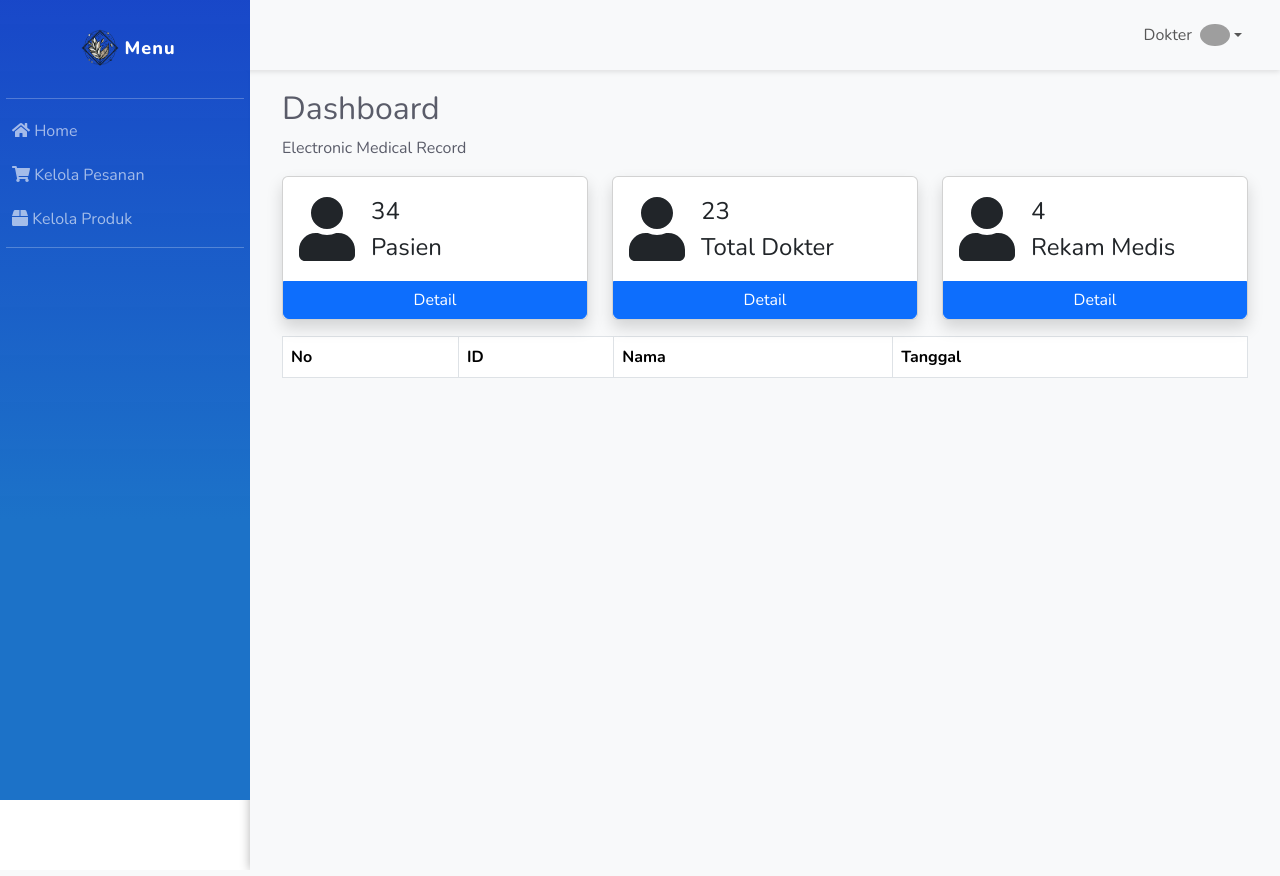
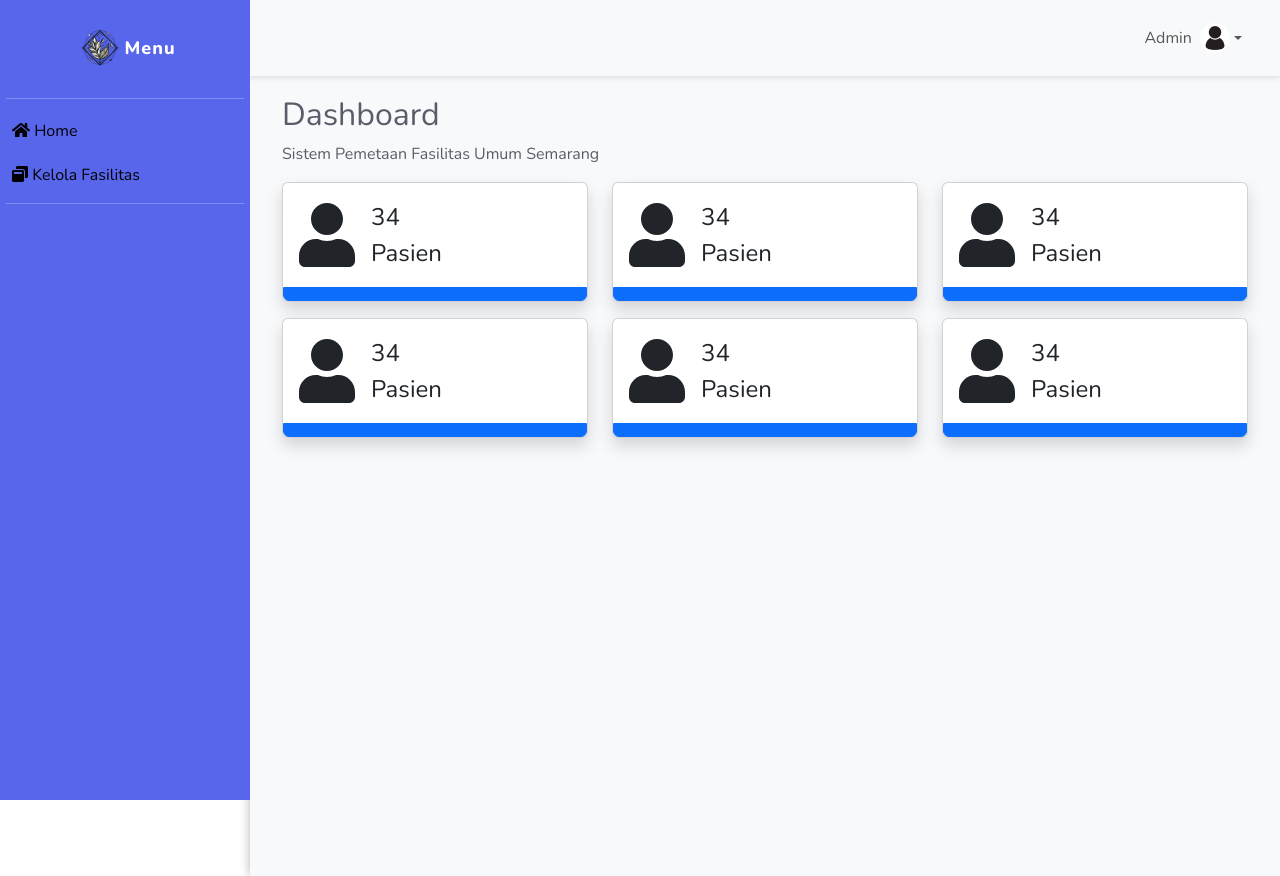
Before and after one commit to zeys0/Pemetaan-Sistem-Fasilitas-Publik-Semarang, a Flask app: page /dash in a window 1280 px wide. Run offline with Flask 3, Linux system fonts and the light colour scheme; lists and menus that the app fills with data are empty; parts of the project's set-up code (start-up, migrations or seed data) failed here and were passed over; some libraries are stand-ins or nearby versions; grey boxes are pictures that could not be loaded.

Commit message:
Menyesuaikan DASHBOARD

```diff
--- a/static/css/dashboard.css
+++ b/static/css/dashboard.css
@@ -10,7 +10,7 @@
     width: 250px;
     position: fixed;
     background:rgb(8 51 68);
-    background: linear-gradient(180deg, rgba(14, 63, 198, 0.955) 0%, rgb(28, 114, 200) 65%);
+    background: linear-gradient(180deg, rgba(88, 102, 236) 0%, rgb(88, 102, 236) 65%);
     padding-top: 13px;
     color: white;
     transition: all 0.3s;
@@ -37,8 +37,7 @@
 
 .sidebar ul li a {
     font-size: 16px;
-    color: white;
-    opacity: 60%;
+    color: black;
     margin-top: 20px;
 }
 
--- a/templates/dashboard/HomeDash.html
+++ b/templates/dashboard/HomeDash.html
@@ -10,8 +10,7 @@ Home
         <div style="display: flex;">
             <div>
                 <h2>Dashboard</h2>
-                <p class="subtitle">Electronic Medical
-                    Record</p>
+                <p class="subtitle">Sistem Pemetaan Fasilitas Umum Semarang</p>
             </div>
             <div class="mt-1" style="margin-left: auto;">
 
@@ -30,7 +29,7 @@ Home
                             <span>Pasien</span>
                         </div>
                     </div>
-                    <a href="" class="btn btn-primary  w-100">Detail</a>
+                    <a class="btn btn-primary w-100" style="cursor: default;"></a>
                 </div>
             </div>
             <div class="col-md-4 col-sm-12 card-content">
@@ -38,11 +37,11 @@ Home
                     <div class="card-body d-flex align-items-center">
                         <i class="fas fa-user fa-4x"></i>
                         <div class="row">
-                            <span>23</span>
-                            <span>Total Dokter</span>
+                            <span>34</span>
+                            <span>Pasien</span>
                         </div>
                     </div>
-                    <a href="" class="btn btn-primary  w-100">Detail</a>
+                    <a class="btn btn-primary w-100" style="cursor: default;"></a>
                 </div>
             </div>
             <div class="col-md-4 col-sm-12 card-content">
@@ -50,57 +49,58 @@ Home
                     <div class="card-body d-flex align-items-center">
                         <i class="fas fa-user fa-4x"></i>
                         <div class="row">
-                            <span>4</span>
-                            <span>Rekam Medis</span>
+                            <span>34</span>
+                            <span>Pasien</span>
                         </div>
                     </div>
-                    <a href="" class="btn btn-primary not-btn  w-100">Detail</a>
+                    <a class="btn btn-primary w-100" style="cursor: default;"></a>
                 </div>
             </div>
+            <div class="col-md-4 col-sm-12 card-content">
+                <div class="card mb-3 shadow">
+                    <div class="card-body d-flex align-items-center">
+                        <i class="fas fa-user fa-4x"></i>
+                        <div class="row">
+                            <span>34</span>
+                            <span>Pasien</span>
+                        </div>
+                    </div>
+                    <a class="btn btn-primary w-100" style="cursor: default;"></a>
+                </div>
+            </div>
+            <div class="col-md-4 col-sm-12 card-content">
+                <div class="card mb-3 shadow">
+                    <div class="card-body d-flex align-items-center">
+                        <i class="fas fa-user fa-4x"></i>
+                        <div class="row">
+                            <span>34</span>
+                            <span>Pasien</span>
+                        </div>
+                    </div>
+                    <a class="btn btn-primary w-100" style="cursor: default;"></a>
+                </div>
+            </div>
+            <div class="col-md-4 col-sm-12 card-content">
+                <div class="card mb-3 shadow">
+                    <div class="card-body d-flex align-items-center">
+                        <i class="fas fa-user fa-4x"></i>
+                        <div class="row">
+                            <span>34</span>
+                            <span>Pasien</span>
+                        </div>
+                    </div>
+                    <a class="btn btn-primary w-100" style="cursor: default;"></a>
+                </div>
+            </div>
+
+
 
 
         </div>
 
         <!-- Table -->
 
-        <div class="table-responsive">
-            <table class="table table-bordered">
-                <thead>
-                    <tr>
-                        <th>No</th>
-                        <th>ID</th>
-                        <th>Nama</th>
-                        <th>Tanggal</th>
-                    </tr>
-                </thead>
 
-                <tbody>
-                    <!-- {% if pesanan|length > 0 %}
-                    {% for pesanan in pesanan %} -->
-
-                    <tr>
-                        <!-- <td>{{ (pagination.page - 1) * pagination.per_page + loop.index }}</td>
-                        <td>{{pesanan.customer}}</td>
-                        <td>{{pesanan.produk}}</td>
-                        <td>{{pesanan.created_at}}</td> -->
-
-                        <td>1</td>
-                        <td>Lorem</td>
-                        <td></td>
-                        <td>1</td>
-                    </tr>
-                    <!-- {% endfor %}
-
-                    {% else %}
-                    <tr>
-                        <td colspan="4">Tidak ada data pesanan</td>
-                    </tr>
-
-                    {% endif %} -->
-                </tbody>
-            </table>
-
-        </div>
     </div>
 </div>
 {% endblock %}
--- a/templates/dashboard/NavDash.html
+++ b/templates/dashboard/NavDash.html
@@ -8,8 +8,8 @@
             <li class="nav-item dropdown" style="transform: translateX(-10px); z-index: 1;">
                 <a class="nav-link dropdown-toggle d-flex align-items-center" href="#" id="navbarDropdown" role="button"
                     data-bs-toggle="dropdown" aria-expanded="false">
-                    Dokter
-                    <img src="{{url_for('static', filename='img/profile.jpg')}}" alt="Profile"
+                    Admin
+                    <img src="{{url_for('static', filename='images/profile.jpg')}}" alt="Profile"
                         class="rounded-circle ms-2" style="width: 30px;">
                 </a>
                 <ul class="dropdown-menu" aria-labelledby="navbarDropdown" style="transform: translateX(-45px);">
--- a/templates/dashboard/SideBar.html
+++ b/templates/dashboard/SideBar.html
@@ -16,13 +16,8 @@
         </li>
         <li class="side-item">
             <a class="nav-link" href="/admin/kelolapesanan">
-                <i class="fas fa-shopping-cart"></i>
-                <span>Kelola Pesanan</span></a>
-        </li>
-        <li class="side-item">
-            <a class="nav-link" href="/admin/kelolaproduk">
-                <i class="fas fa-box"></i>
-                <span>Kelola Produk</span></a>
+                <i class="fa fa-window-restore"></i>
+                <span>Kelola Fasilitas</span></a>
         </li>
 
     </ul>
--- a/templates/main/base.html
+++ b/templates/main/base.html
@@ -4,7 +4,7 @@
 <head>
     <meta charset="UTF-8">
     <meta name="viewport" content="width=device-width, initial-scale=1.0, shrink-to-fit=no">
-    <title>{% block title %}{% endblock %}| SIG</title>
+    <title>{% block title %}{% endblock %}</title>
     <link rel="icon" href="{{url_for('static', filename='img/logo.png')}}" type="image/x-icon">
     <link rel="shortcut icon" href="{{url_for('static', filename='images/logo.png')}}" type="image/x-icon">
     <meta property="og:title" content="Sistem Informasi Geografi" />
--- a/templates/main/navbar.html
+++ b/templates/main/navbar.html
@@ -13,7 +13,7 @@
 <nav class="navbar navbar-expand-lg fixed-top roboto-light {% if not enable_scroll_nav %}navbar-scrolled{% endif %}"
     id="mainNav">
     <div class="container">
-        <a class="navbar-brand" href="#page-top">
+        <a class="navbar-brand" href="#jumbotron">
             <img src="{{ url_for('static', filename='images/logo.png') }}" style="height: 50px" alt="..." />
             <span class="monotype">Sistem Pemetaan
                 Fasilitas Umum Semarang</span>
```
Also changed, not shown: static/css/base.css (+14 -1 lines), templates/main/home.html (+8 -4 lines), static/images/profile.jpg (added).
